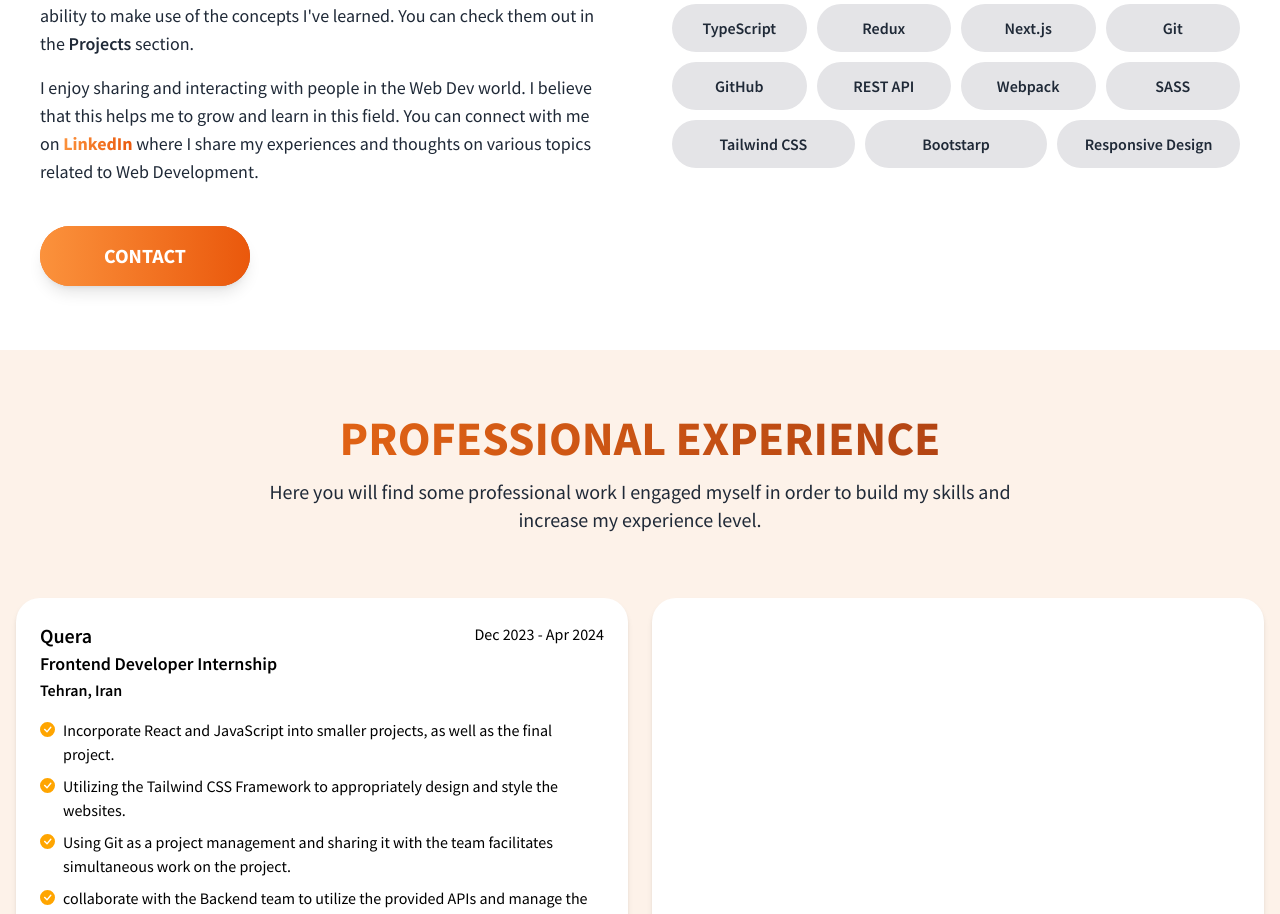
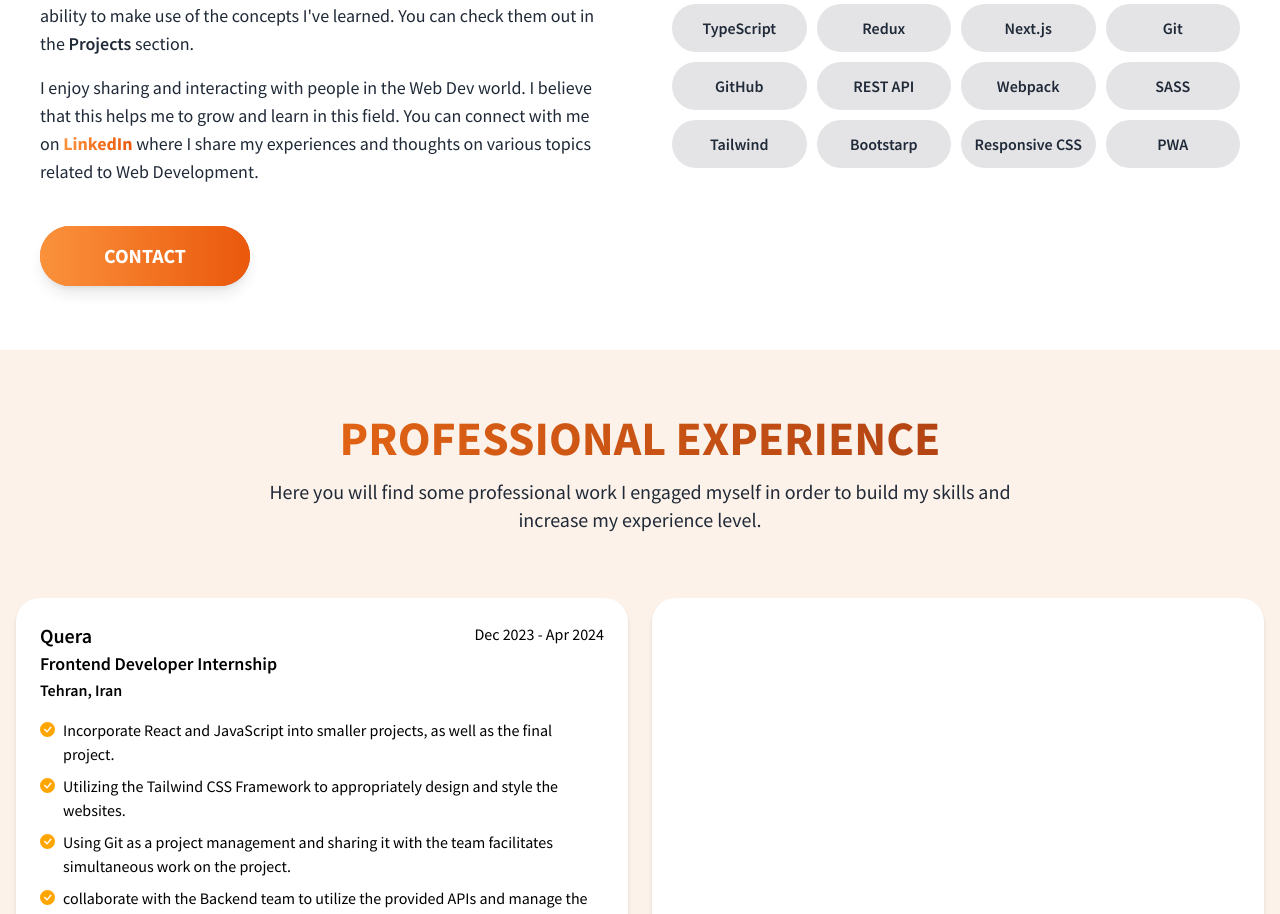
Before and after one commit to ArmanZavvari/My-Portfolio, a React (Create React App) app: page / in a window 1280 px wide. Shown: the part 826-1740 px from the top of the page. Built offline with nearby package versions, Linux system fonts and the light colour scheme.

Commit message:
feat: add  PWA skill

```diff
--- a/src/components/HomePage/About.js
+++ b/src/components/HomePage/About.js
@@ -58,12 +58,16 @@ const About = () => {
             <Skills text="REST API" />
             <Skills text="Webpack" />
             <Skills text="SASS" />
+            <Skills text="Tailwind" />
+            <Skills text="Bootstarp" />
+            <Skills text="Responsive CSS" />
+            <Skills text="PWA" />
           </div>
-          <div className="grid grid-cols-1 gap-2.5 xs:grid-cols-2 sm:grid-cols-3 md:grid-cols-3 lg:grid-cols-2 xl:grid-cols-3">
+          {/* <div className="grid grid-cols-1 gap-2.5 xs:grid-cols-2 sm:grid-cols-3 md:grid-cols-3 lg:grid-cols-2 xl:grid-cols-3">
             <Skills text="Tailwind CSS" />
             <Skills text="Bootstarp" />
             <Skills text="Responsive Design" />
-          </div>
+          </div> */}
         </div>
       </div>
     </section>
```
